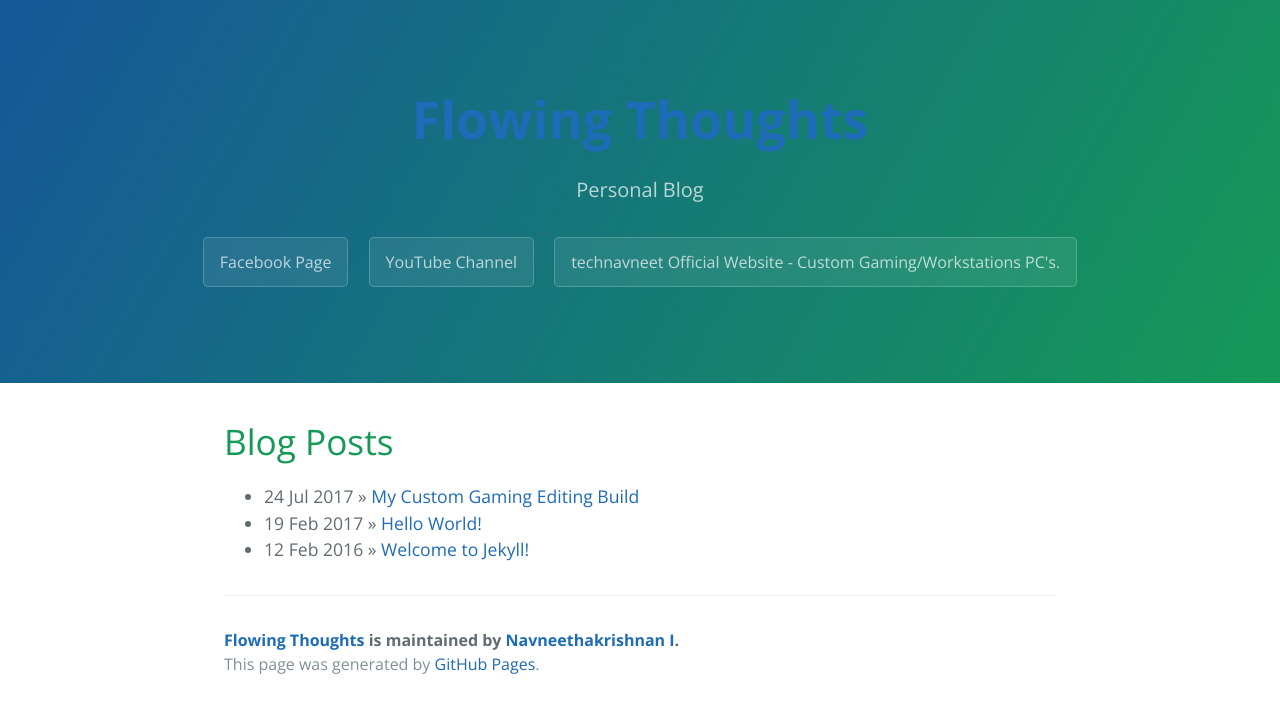
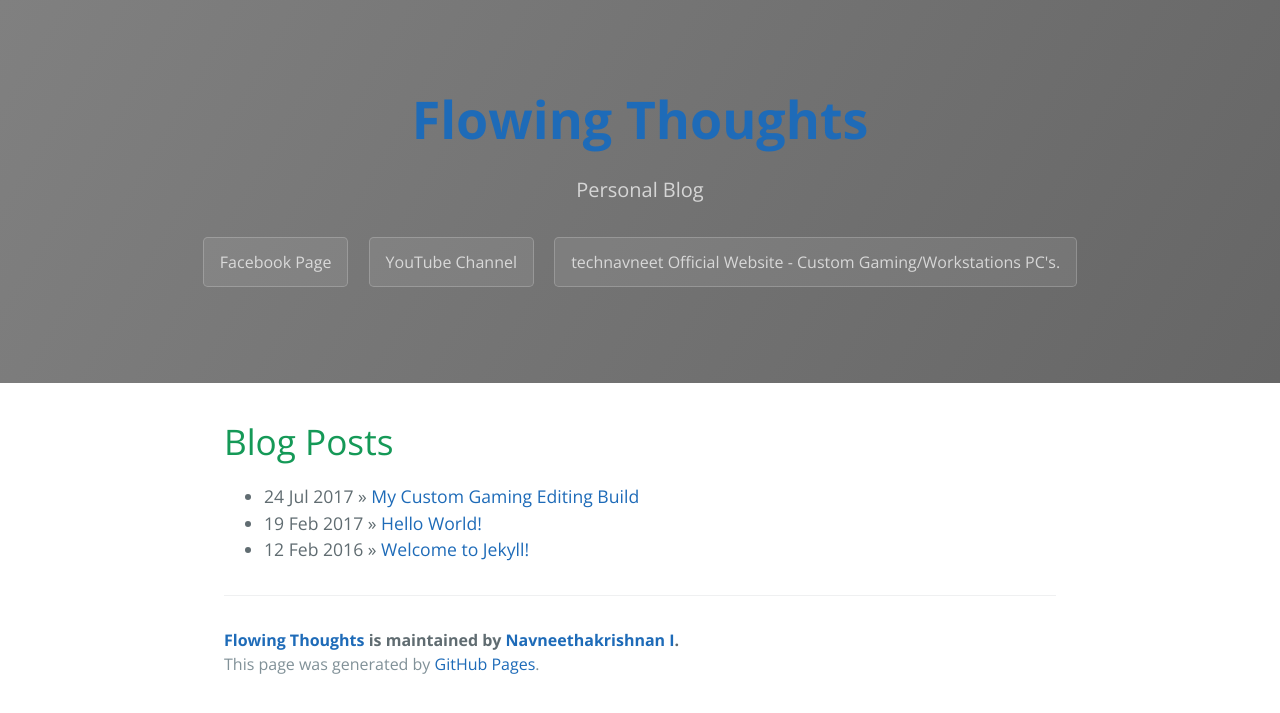
Before and after one commit to Navneet-Suresh/Navneet-Suresh.github.io, a Jekyll site: the page built from index.html, in a window 1280 px wide. Shown: the top 713 px of the page. Built offline with Jekyll 4.4.1, drawn with Linux system fonts in a browser that asks for light colours; the list of posts is cut into pages by our own code.

Commit message:
Update cayman.css

```diff
--- a/css/cayman.css
+++ b/css/cayman.css
@@ -139,7 +139,7 @@
 @media screen and (max-width: 42em) { .btn { display: block; width: 100%; padding: 0.75rem; font-size: 0.9rem; }
   .btn + .btn { margin-top: 1rem; margin-left: 0; } }
 
-.page-header { color: #fff; text-align: center; background-color: #595959; background-image: linear-gradient(120deg, #155799, #159957); }
+.page-header { color: #fff; text-align: center; background-color: #595959; background-image: linear-gradient(120deg, #808080, #666666); }
 @media screen and (min-width: 64em) { .page-header { padding: 5rem 6rem; } }
 @media screen and (min-width: 42em) and (max-width: 64em) { .page-header { padding: 3rem 4rem; } }
 @media screen and (max-width: 42em) { .page-header { padding: 2rem 1rem; } }
```
